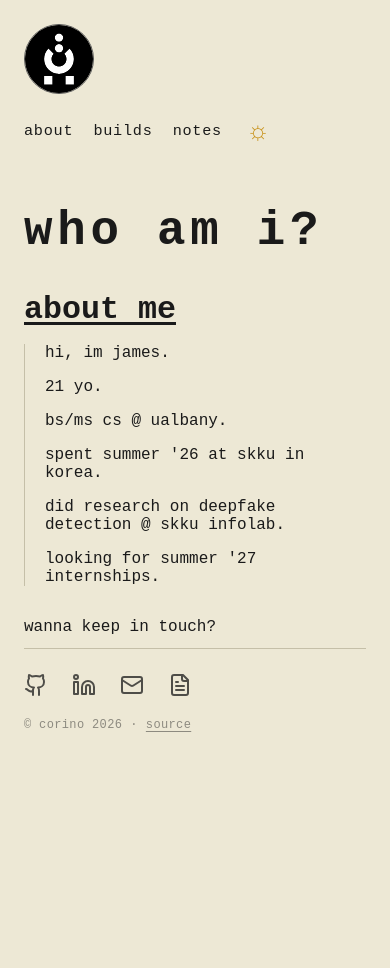
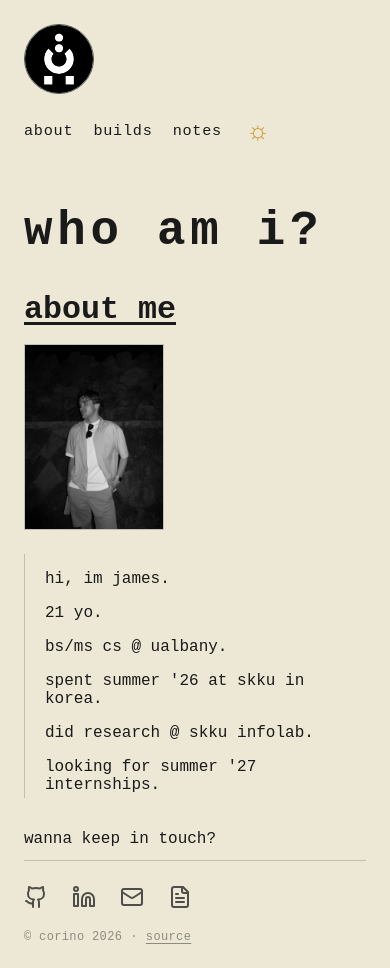
Before and after one commit to Jamescorino8/portfolio, a React (Vite) app: page / in a window 390 px wide. Before the commit the page ends 844 px from the top, so only its background shows below. Built offline with nearby package versions, Linux system fonts and the light colour scheme.

Commit message:
feat: add about section with photo and responsive layout adjustments

```diff
--- a/src/index.css
+++ b/src/index.css
@@ -208,6 +208,35 @@ footer {
 }
 
 /* ─── ABOUT ITEMS ───────────────────────────── */
+/* h2 on top like the other pages; photo beside the list at the list's height
+   (--list-height, measured in Index.jsx) and its own aspect ratio — no crop. */
+.about {
+  display: grid;
+  grid-template-columns: 1fr auto;
+  column-gap: 2rem;
+  padding-right: 1.25rem; /* mirrors .about-items padding-left */
+}
+
+/* Grid items' margins don't collapse, so drop the h2's top margin to keep
+   the same h1 → h2 spacing as the other pages. */
+.about h2 { grid-column: 1 / -1; margin-top: 0; }
+
+/* align-self: start so the list's height is its content, not the row's
+   (the row is partly sized by the photo, which is sized by the list). */
+.about .about-items { grid-column: 1; grid-row: 2; align-self: start; }
+
+.about-photo {
+  grid-column: 2;
+  grid-row: 2;
+  height: var(--list-height, 0);
+  width: auto;
+  border: 1px solid var(--border-color);
+  filter: grayscale(1);
+  transition: filter 0.4s ease;
+}
+
+.about-photo:hover { filter: grayscale(0); }
+
 .about-items {
   border-left: 1px solid transparent;
   padding-left: 1.25rem;
@@ -426,6 +455,9 @@ footer {
   .page-wrapper { padding: 1rem; }
   footer { flex-wrap: wrap; row-gap: 1rem; }
   .footer-end { margin-left: 0; flex-basis: 100%; }
+  .about { grid-template-columns: 1fr; padding-right: 0; }
+  .about .about-items { grid-row: 3; }
+  .about-photo { grid-column: 1; width: 140px; height: auto; margin-bottom: 1.5rem; }
   .note-row { flex-wrap: wrap; row-gap: 0.25rem; }
   .note-tag { margin-left: auto; }
   .note-title { order: 1; flex-basis: 100%; }
--- a/src/pages/Index.jsx
+++ b/src/pages/Index.jsx
@@ -1,26 +1,41 @@
+import { useLayoutEffect, useRef } from 'react'
 import Footer from '../components/Footer'
 import { usePageAnimation } from '../hooks/usePageAnimation'
+import photo from '../assets/me.jpg'
 
 export default function Index() {
   const scope = usePageAnimation({
     h1Text: 'who am i?',
     h2Text: 'about me',
   })
+  const listRef = useRef(null)
+
+  // The photo matches the list's height at its natural aspect ratio. CSS can't
+  // size the grid column from a height, so measure the list and pass it in.
+  useLayoutEffect(() => {
+    const list = listRef.current
+    const observer = new ResizeObserver(([entry]) => {
+      list.parentElement.style.setProperty('--list-height', `${entry.borderBoxSize[0].blockSize}px`)
+    })
+    observer.observe(list)
+    return () => observer.disconnect()
+  }, [])
 
   return (
     <div ref={scope} className="page">
       <h1 aria-label="who am i?"></h1>
 
-      <section className="page-section">
+      <section className="page-section about">
         <h2 aria-label="about me"></h2>
-        <div className="about-items">
+        <div ref={listRef} className="about-items">
           <p className="stagger-item about-item">hi, im james.</p>
           <p className="stagger-item about-item">21 yo.</p>
           <p className="stagger-item about-item">bs/ms cs @ ualbany.</p>
           <p className="stagger-item about-item">spent summer '26 at skku in korea.</p>
-          <p className="stagger-item about-item">did research on deepfake detection @ skku infolab.</p>
+          <p className="stagger-item about-item">did research @ skku infolab.</p>
           <p className="stagger-item about-item">looking for summer '27 internships.</p>
         </div>
+        <img src={photo} alt="photo of james" className="stagger-item about-photo" />
       </section>
 
       <div className="cta"></div>
```
Also changed, not shown: src/assets/me.jpg (added).
